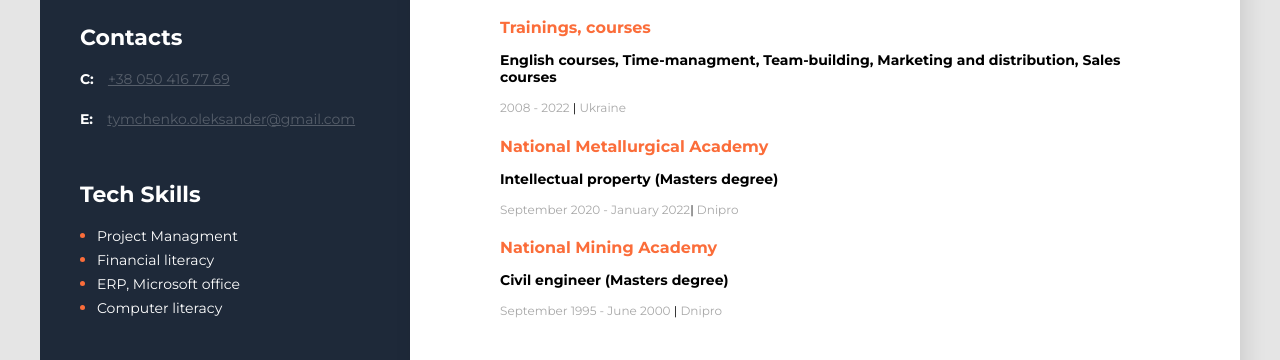
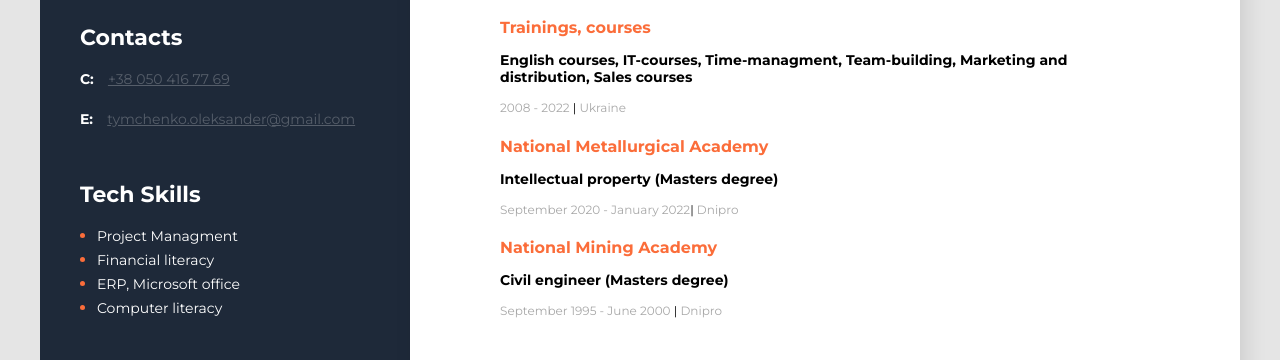
Before and after one commit to oleksandr-tymchenko/CV-Oleksandr-Tymchenko, a plain HTML site: page index.html in a window 1280 px wide. Shown: the part 378-738 px from the top of the page. Drawn offline with Linux system fonts and the light colour scheme.

Commit message:
редаговано

```diff
--- a/index.html
+++ b/index.html
@@ -37,8 +37,8 @@
           <div>
             <h4 class="education-company">Trainings, courses</h4>
             <p class="education-level">
-              English courses, Time-managment, Team-building, Marketing and distribution, Sales
-              courses
+              English courses, IT-courses, Time-managment, Team-building, Marketing and
+              distribution, Sales courses
             </p>
             <p class="education-period">2008 - 2022 <span class="line">|</span> Ukraine</p>
           </div>
```
